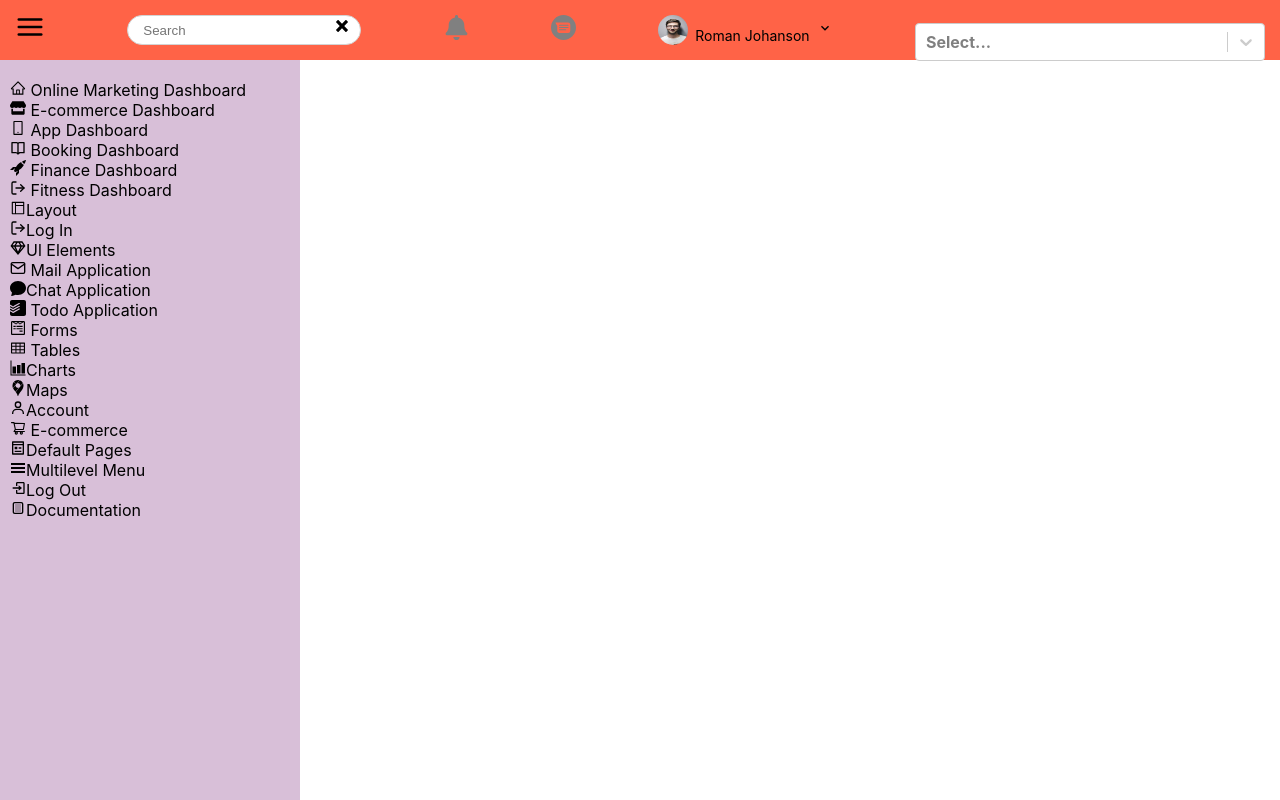
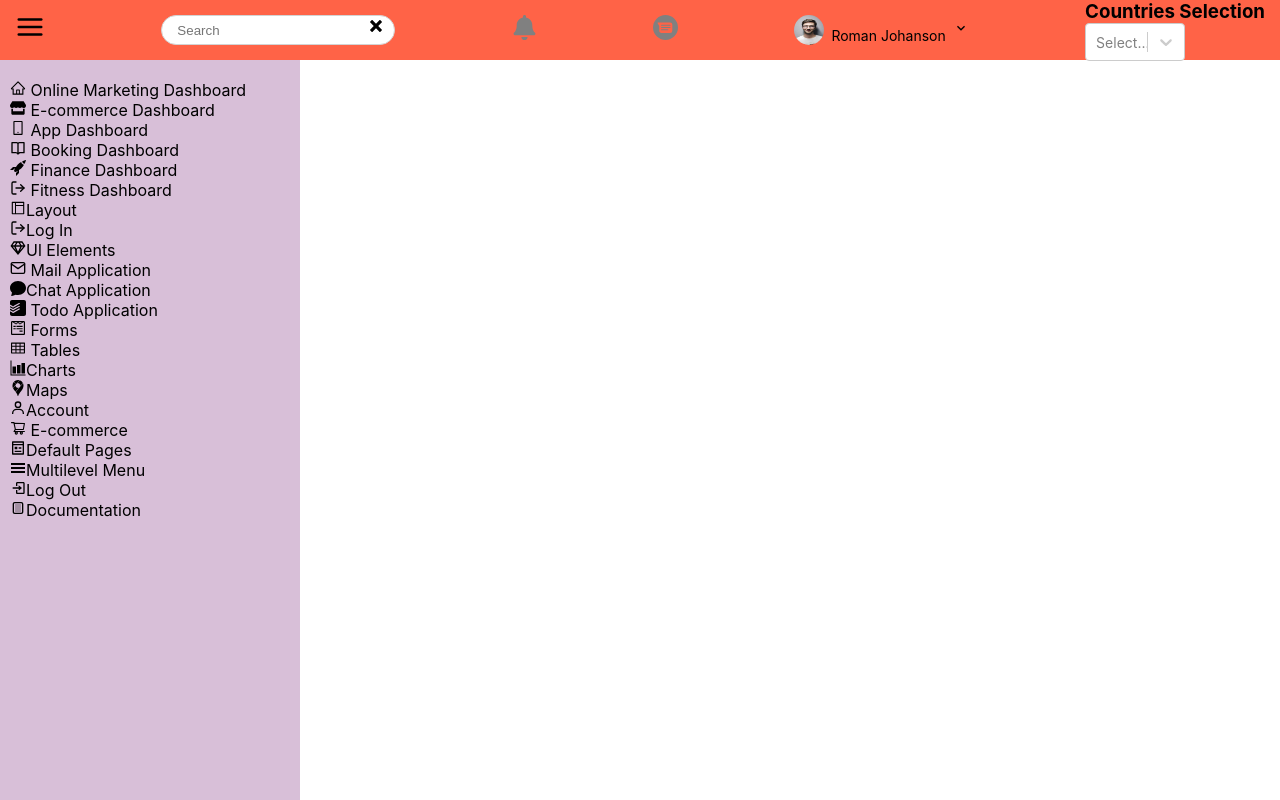
Before and after one commit to Zaibi727/Collection-of-Designs, a React (Create React App) app: page / in a window 1280 px wide. Built offline with nearby package versions, Linux system fonts and the light colour scheme.

Commit message:
Update dropDown.css

```diff
--- a/src/components/dropDown.css
+++ b/src/components/dropDown.css
@@ -161,10 +161,11 @@ fieldset{
     flex-direction: row;
 }
 .countries{
-    width: 350px;
-    margin: 20px auto;
+    width: 100px;
+    margin: 2px auto 7px aut0;
     text-align: left;
-    font-weight: 700;
+    font-weight: 400;
+    font-size: 14px;
 }
 
 
```
